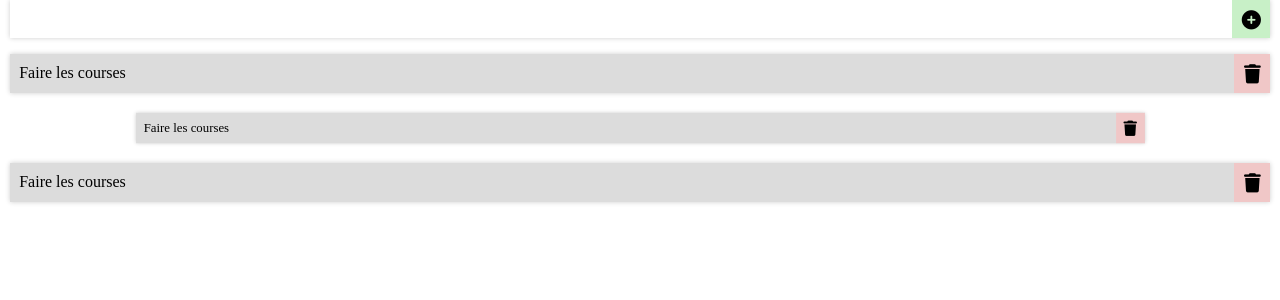
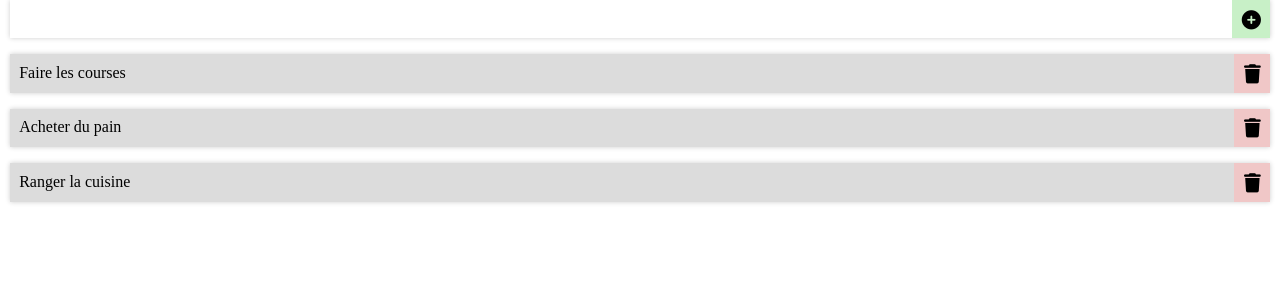
Before and after one commit to Djeg/formation-react, a React (Create React App) app: page / in a window 1280 px wide. Shown: the top 300 px of the page. Built offline with nearby package versions, Linux system fonts and the light colour scheme.

Commit message:
Fin du Todo app

```diff
--- a/src/exos/todo/App.js
+++ b/src/exos/todo/App.js
@@ -1,4 +1,4 @@
-import React from 'react'
+import React, { useState } from 'react'
 import {
   AddTodoButton,
   InputText,
@@ -9,35 +9,60 @@ import {
 } from './styled'
 
 export default function App() {
+  const [newTodo, setNewTodo] = useState('')
+  const [todoList, setTodoList] = useState([
+    'Faire les courses',
+    'Acheter du pain',
+    'Ranger la cuisine',
+  ])
+
+  const changeNewTodo = ev => {
+    setNewTodo(ev.target.value)
+  }
+
+  const addTodo = () => {
+    setTodoList([newTodo, ...todoList])
+    setNewTodo('')
+  }
+
+  /* Solution en programation Imperative
+  const removeTodo = index => {
+    let newTodoList = []
+
+    for (let i in todoList) {
+      if (i === index) {
+        continue
+      }
+
+      newTodoList.push(todoList[i])
+    }
+
+    setTodoList(newTodoList)
+  }
+  */
+
+  // removeTodo = index => () => setTodoList(todoList.filter((todo, i) => i !== index))
+
+  const removeTodo = index =>
+    setTodoList(todoList.filter((todo, i) => i !== index))
+
   return (
     <>
       <TodoInput>
-        <InputText />
-        <AddTodoButton>
+        <InputText value={newTodo} onChange={changeNewTodo} />
+        <AddTodoButton onClick={addTodo}>
           <i className="fa-solid fa-circle-plus"></i>
         </AddTodoButton>
       </TodoInput>
 
-      <Todo>
-        <TodoLabel>Faire les courses</TodoLabel>
-        <RemoveTodoButton>
-          <i class="fa-solid fa-trash"></i>
-        </RemoveTodoButton>
-      </Todo>
-
-      <Todo done={true}>
-        <TodoLabel>Faire les courses</TodoLabel>
-        <RemoveTodoButton>
-          <i class="fa-solid fa-trash"></i>
-        </RemoveTodoButton>
-      </Todo>
-
-      <Todo>
-        <TodoLabel>Faire les courses</TodoLabel>
-        <RemoveTodoButton>
-          <i class="fa-solid fa-trash"></i>
-        </RemoveTodoButton>
-      </Todo>
+      {todoList.map((todo, index) => (
+        <Todo key={`todo-${index}`}>
+          <TodoLabel>{todo}</TodoLabel>
+          <RemoveTodoButton onClick={() => removeTodo(index)}>
+            <i class="fa-solid fa-trash"></i>
+          </RemoveTodoButton>
+        </Todo>
+      ))}
     </>
   )
 }
--- a/src/exos/todo/styled.js
+++ b/src/exos/todo/styled.js
@@ -1,4 +1,4 @@
-import styled, { css } from 'styled-components'
+import styled from 'styled-components'
 
 export const TodoInput = styled.div`
   box-shadow: 0px 0px 5px rgba(0, 0, 0, 0.2);
@@ -30,7 +30,7 @@ export const AddTodoButton = styled.button`
 `
 
 export const Todo = styled(TodoInput)`
-  background-color: #dcdcdc;
+  background-color: ${props => (!props.done ? '#dcdcdc' : '#c8f0c7')};
   transition: all 0.5s;
   transform: ${props => (props.done ? 'scale(.8)' : 'scale(1)')};
 `
```
